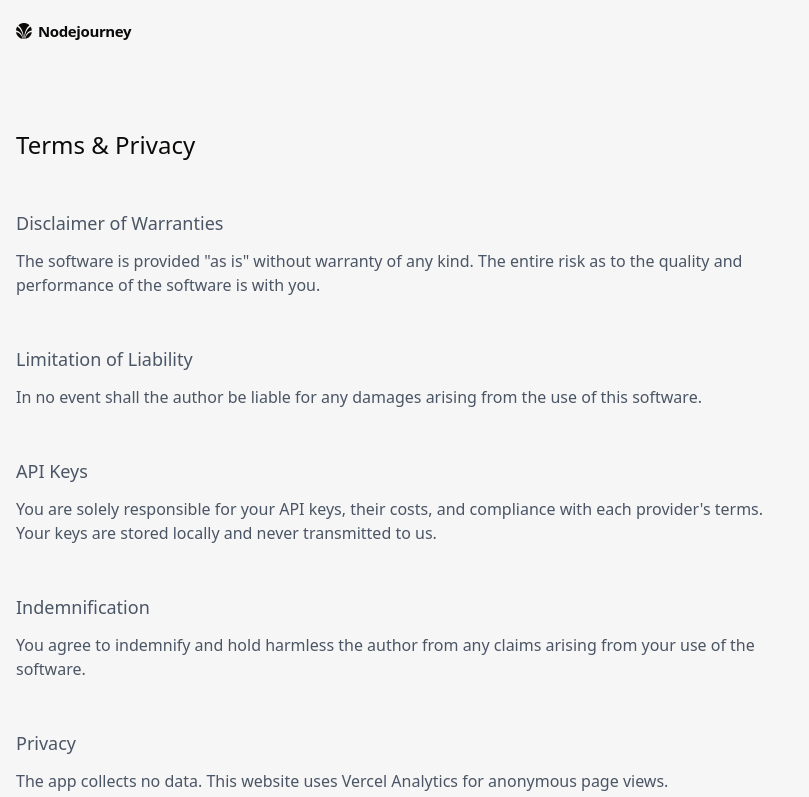
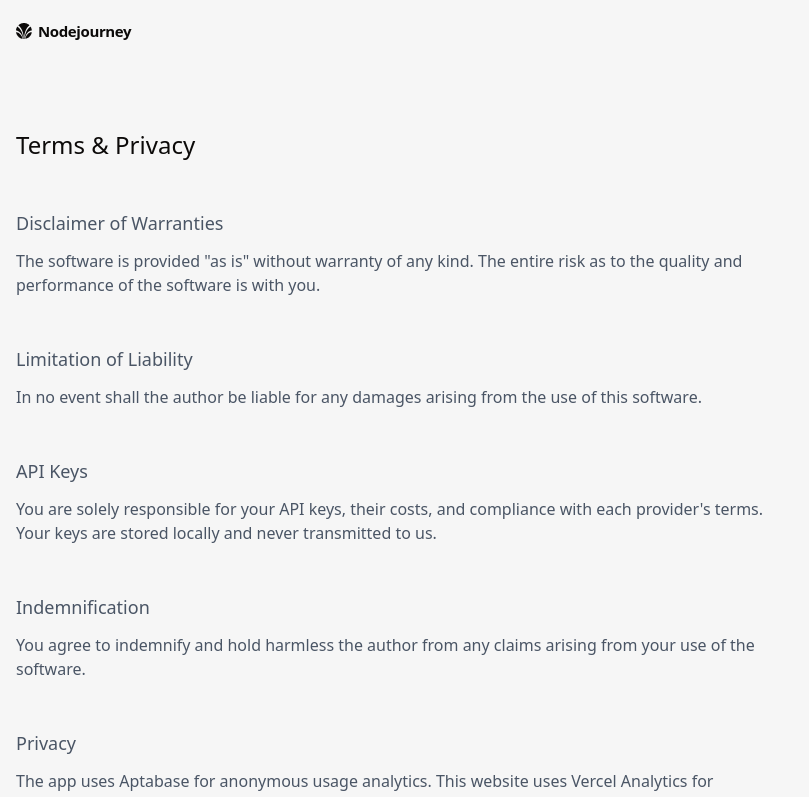
Before and after one commit to htjun/nodejourney-web, a Next.js app: page /terms in a window 1280 px wide. Shown: the top 797 px of the page, without its empty margins (0-809 px from the left). Built offline with nearby package versions, Linux system fonts and the light colour scheme.

Commit message:
Add Aptabase analytics disclosure to privacy terms

```diff
--- a/app/terms/page.tsx
+++ b/app/terms/page.tsx
@@ -31,7 +31,7 @@ const TERMS = [
   {
     title: 'Privacy',
     content:
-      'The app collects no data. This website uses Vercel Analytics for anonymous page views.',
+      'The app uses Aptabase for anonymous usage analytics. This website uses Vercel Analytics for anonymous page views. No personal data is collected.',
   },
   {
     title: 'Governing Law',
```
